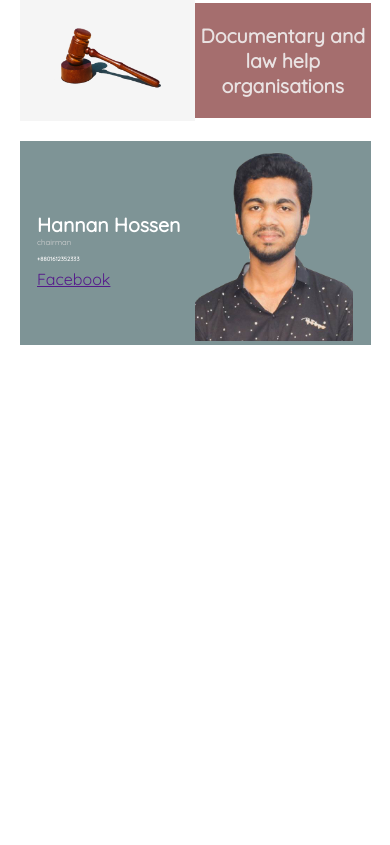
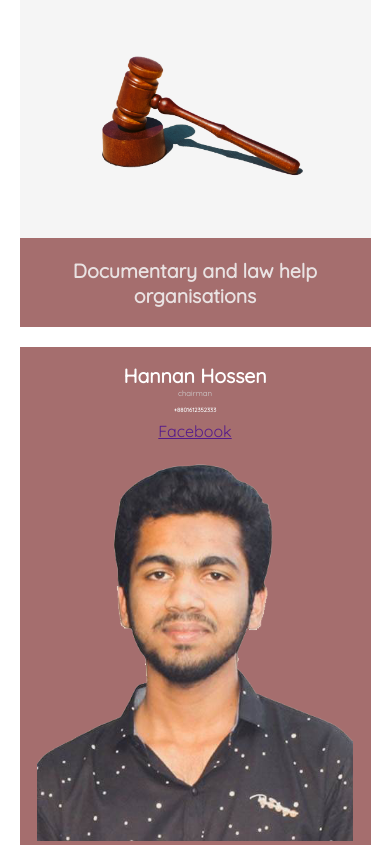
Before and after one commit to AbdulJobbar/LawyerSiteHannan, a plain HTML site: page index.html in a window 390 px wide. Drawn offline with Linux system fonts and the light colour scheme.

Commit message:
mobile view

```diff
--- a/style.css
+++ b/style.css
@@ -51,7 +51,7 @@ header {
 .cahirman {
     display: flex;
     align-items: center;
-    background-color: rgb(126, 148, 150);
+    background-color: rgb(165, 110, 110);
     padding: 0 5%;
     margin-top: 5vw;
 }
@@ -79,3 +79,26 @@ header {
     color: whitesmoke;
     font-size: 1.5vw;
 }
+
+
+/* media queary */
+@media screen and (max-width:576px) {
+    header {
+        flex-direction: column;
+    }
+
+    .header-text,
+    .header-image {
+        width: 100%;
+    }
+
+    .cahirman {
+        flex-direction: column;
+    }
+
+    .chairman-text,
+    .chairman-image {
+        width: 100%;
+        text-align: center;
+    }
+}
```
